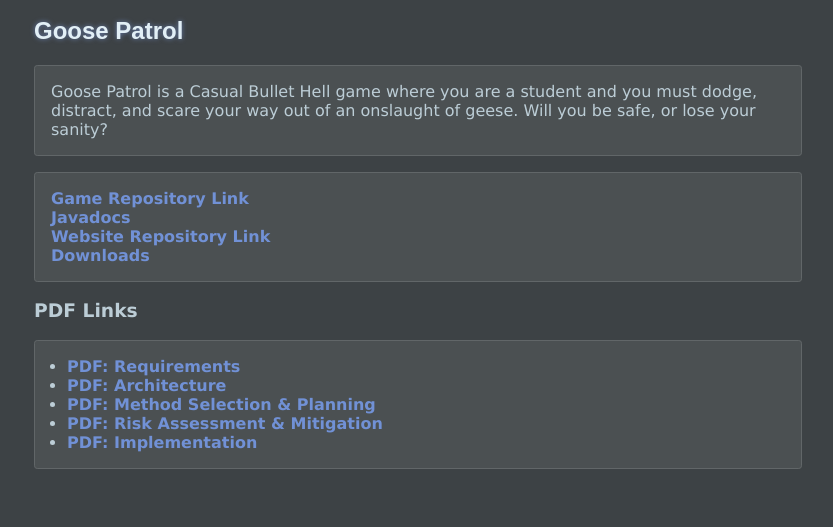
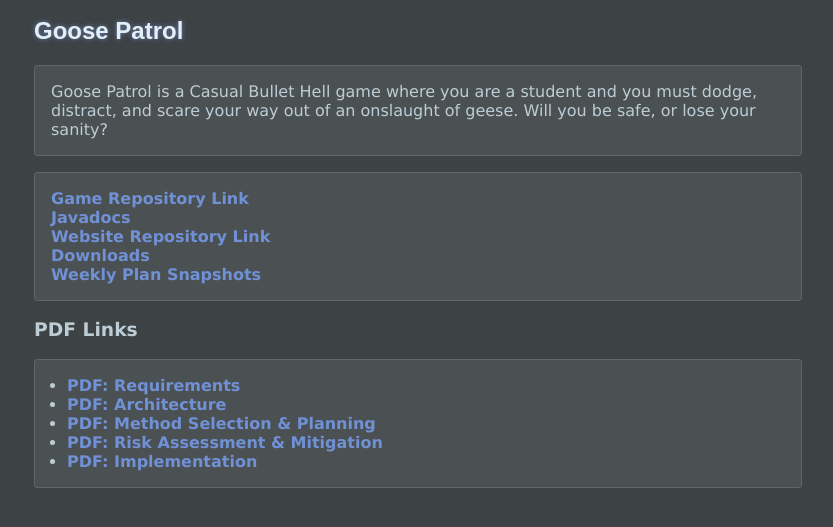
Before and after one commit to map-jhak/map-jhak.github.io, a plain HTML site: page index.html in a window 1280 px wide. Shown: the part 269-796 px from the top of the page, without its empty margins (222-1055 px from the left). Drawn offline with Linux system fonts and the light colour scheme; a web font is replaced by a local one.

Commit message:
link weekly plan page

```diff
--- a/index.html
+++ b/index.html
@@ -39,6 +39,10 @@
         <a href="downloads.html">
             Downloads
         </a>
+        <br>
+        <a href="planning.html">
+            Weekly Plan Snapshots
+        </a>
     </p>
     <h3>PDF Links</h3>
     <ul>
```
